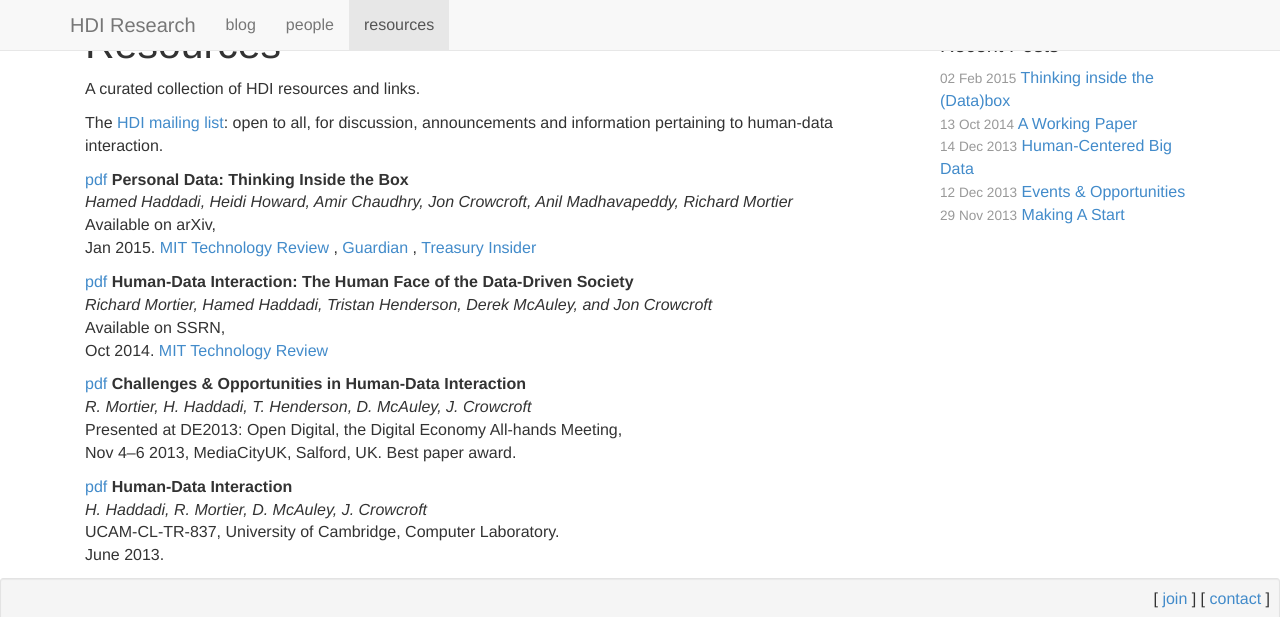
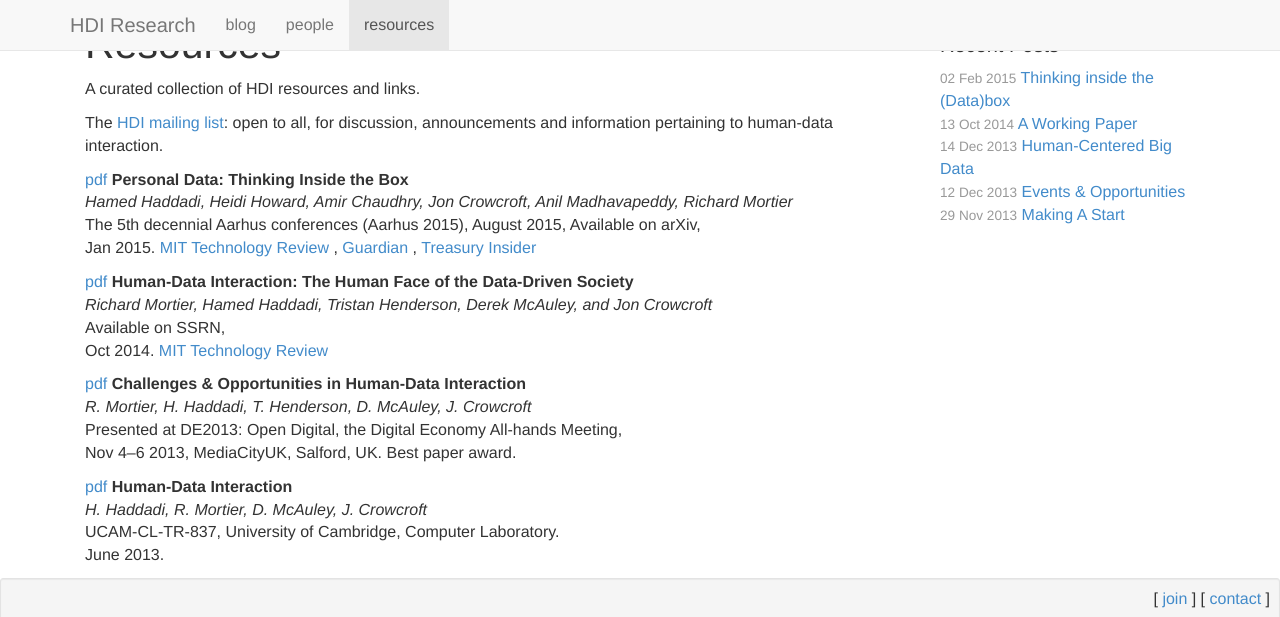
Before and after one commit to hdiresearch/hdiresearch.github.io, a Jekyll site: the page built from resources.md, in a window 1280 px wide and 941 px high, cut to the strip 0-617 px from the top of the window. Built offline with Jekyll 4.4.1, drawn with Linux system fonts in a browser that asks for light colours; nearby versions of some CDN libraries; some web fonts are replaced.

Commit message:
Update resources.md

```diff
--- a/resources.md
+++ b/resources.md
@@ -15,7 +15,7 @@ The [HDI mailing list](http://jiscmail.ac.uk/HDI): open to all, for discussion,
 [pdf](http://arxiv.org/pdf/1501.04737v1.pdf)
 __Personal Data: Thinking Inside the Box__<br />
 _Hamed Haddadi, Heidi Howard, Amir Chaudhry, Jon Crowcroft, Anil Madhavapeddy, Richard Mortier_<br />
-Available on arXiv, <br/>
+The 5th decennial Aarhus conferences (Aarhus 2015), August 2015, Available on arXiv, <br/>
 Jan 2015. [MIT Technology Review](http://www.technologyreview.com/view/534526/how-a-box-could-solve-the-personal-data-conundrum/) , [Guardian](http://www.theguardian.com/technology/2015/feb/01/control-personal-data-databox-end-user-agreement) , [Treasury Insider](http://www.treasuryinsider.com/2015/01/29/the-team-that-wants-to-give-you-back-all-your-data-and-why-thats-great-news-for-the-fintech-industry/)
 
 [pdf](http://ssrn.com/abstract=2508051)
```
